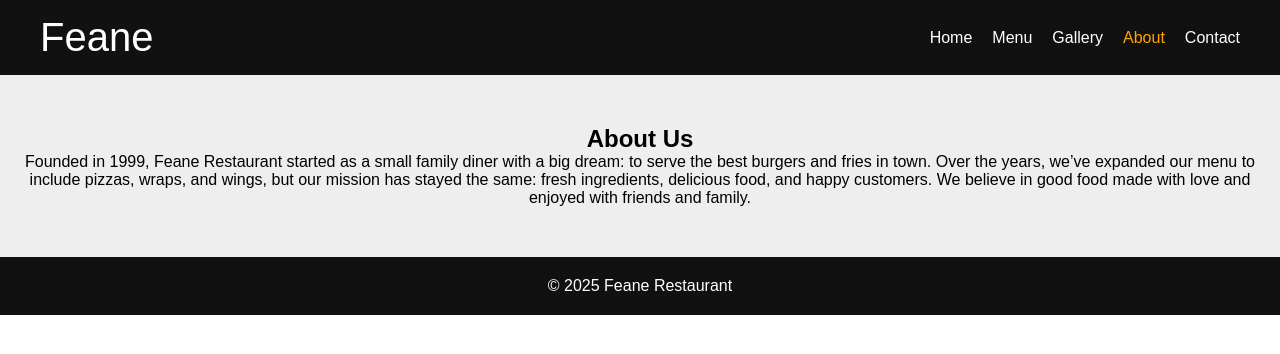
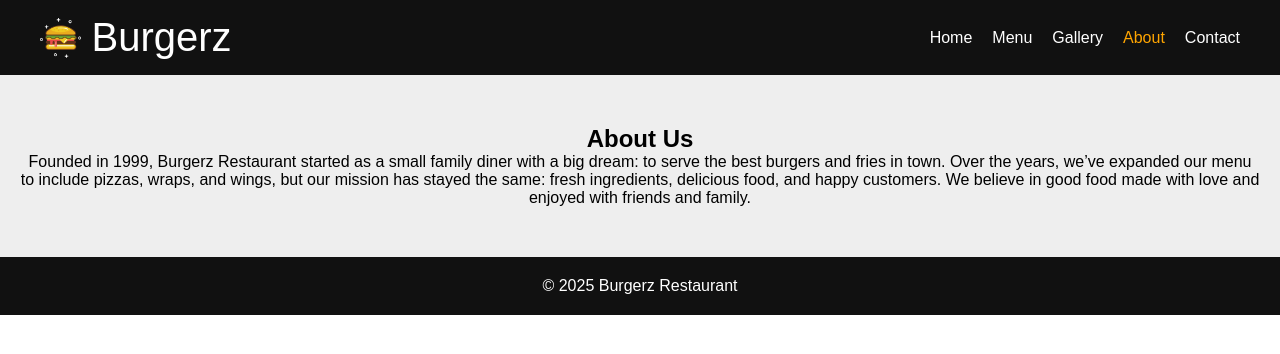
Before and after one commit to vikkizkiwi/restaurant-website, a plain HTML site: page about.html in a window 1280 px wide. Drawn offline with Linux system fonts and the light colour scheme.

Commit message:
Add files via upload

```diff
--- a/about.html
+++ b/about.html
@@ -3,12 +3,15 @@
 <head>
   <meta charset="UTF-8">
   <meta name="viewport" content="width=device-width, initial-scale=1.0">
-  <title>About - Feane Restaurant</title>
+  <title>About - Burgerz Restaurant</title>
   <link rel="stylesheet" href="style.css">
 </head>
 <body>
   <header>
-    <div class="logo">Feane</div>
+  <div class="logo">
+    <img src="images/logo.png" alt="Burgerz Logo" class="logo-img">
+    <span>Burgerz</span>
+  </div>
     <nav id="navbar">
       <ul>
         <li><a href="index.html">Home</a></li>
@@ -23,7 +26,7 @@
 
   <section class="about">
     <h2>About Us</h2>
-    <p>Founded in 1999, Feane Restaurant started as a small family diner with a big dream:
+    <p>Founded in 1999, Burgerz Restaurant started as a small family diner with a big dream:
        to serve the best burgers and fries in town. Over the years, we’ve expanded our menu
        to include pizzas, wraps, and wings, but our mission has stayed the same: fresh ingredients,
        delicious food, and happy customers. We believe in good food made with love and enjoyed
@@ -31,7 +34,7 @@
   </section>
 
   <footer>
-    <p>© 2025 Feane Restaurant</p>
+    <p>© 2025 Burgerz Restaurant</p>
   </footer>
 
   <script>
```
Also changed, not shown: contact.html (+6 -3 lines), gallery.html (+6 -3 lines), index.html (+3 -3 lines), menu.html (+6 -3 lines).
